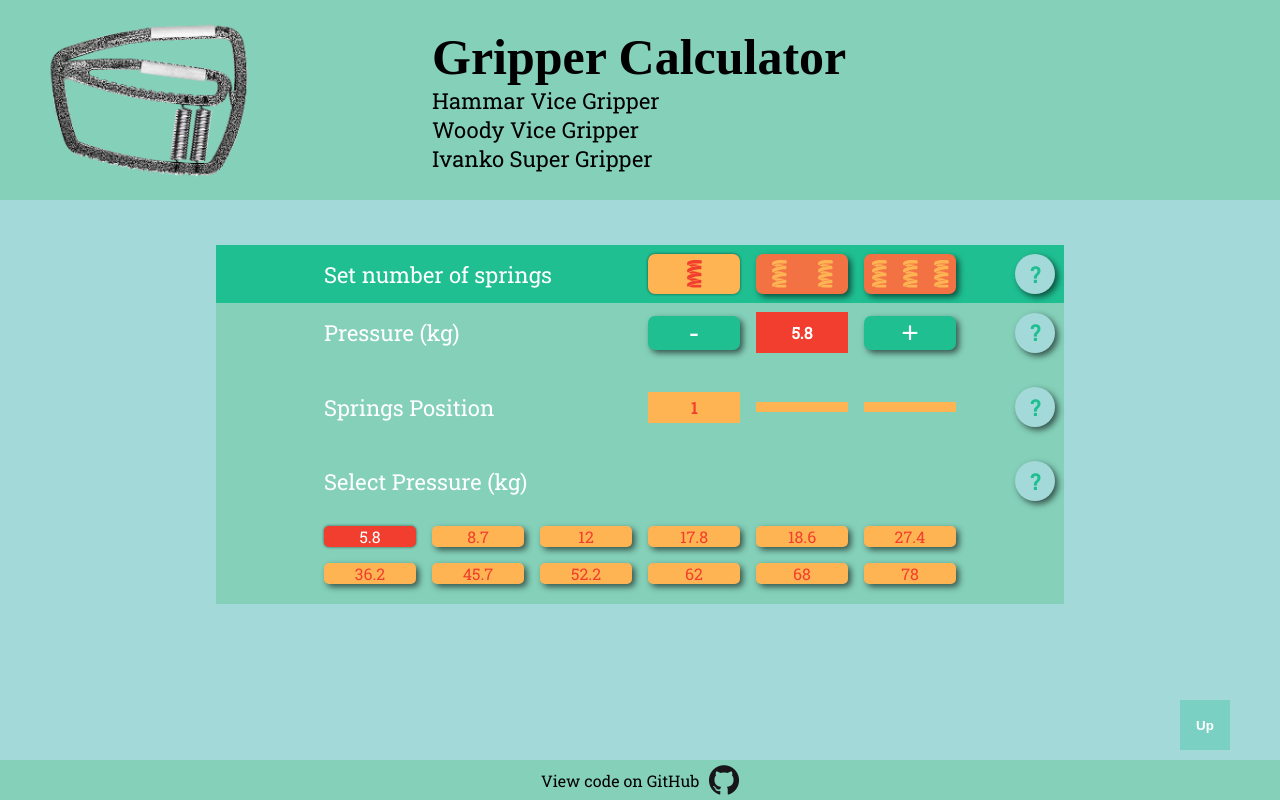
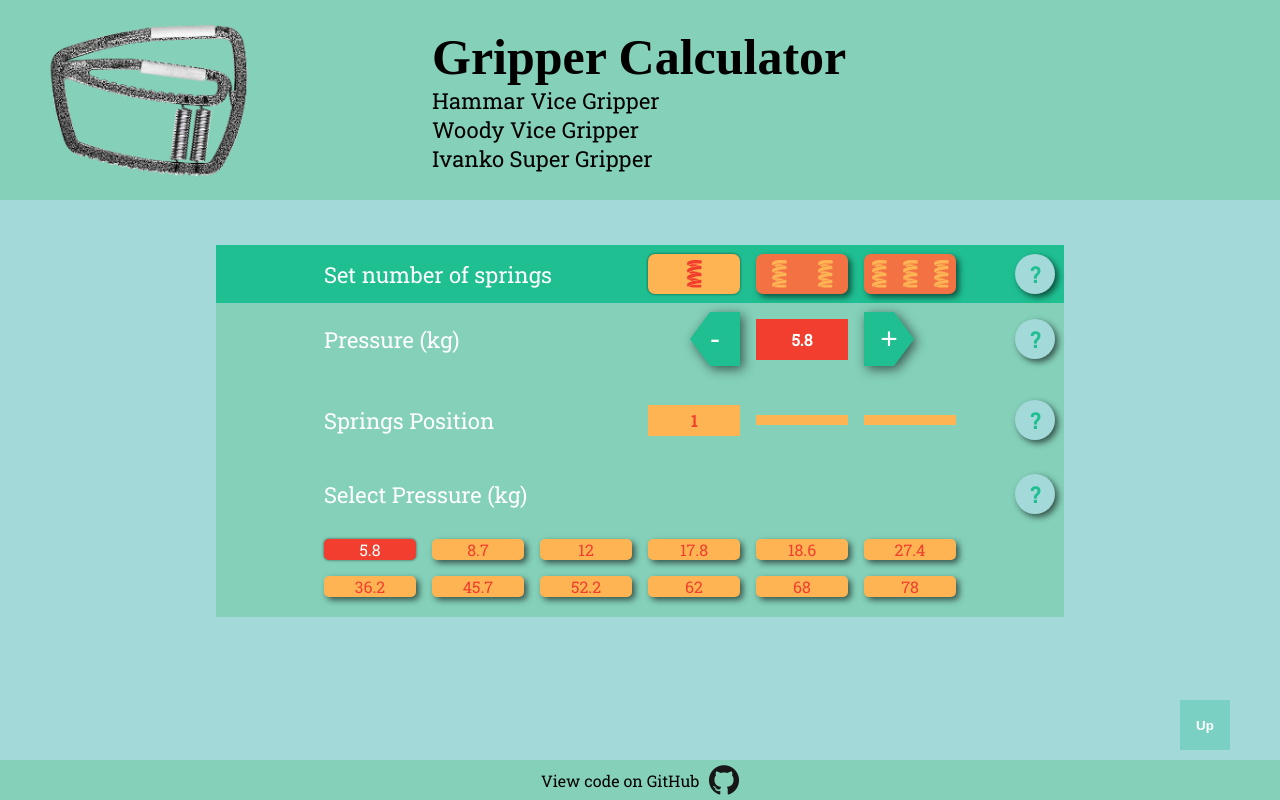
Before and after one commit to AlexanderPershin/gripper, a React (Create React App) app: page / in a window 1280 px wide. Built offline with nearby package versions, Linux system fonts and the light colour scheme; a web font is replaced by a local one.

Commit message:
plus/minus btn styles added

```diff
--- a/src/components/Caclulator.js
+++ b/src/components/Caclulator.js
@@ -313,19 +313,23 @@
           <div className='press'>
             <div className='press-label'>Pressure (kg)</div>
             <div className='press-value'>
+              <div className='btn-wrapper'>
                 <button
                   className='decrease-press-btn'
                   onClick={this.handleDecreasePressure}
                 >
                   -
                 </button>
+              </div>
               <div className='num'>{this.state.selectedPressure}</div>
+              <div className='btn-wrapper'>
                 <button
                   className='increase-press-btn'
                   onClick={this.handleIncreasePressure}
                 >
                   +
                 </button>
+              </div>
               <InfoBtn info='Select the pressure' />
             </div>
           </div>
--- a/src/sass/components/_calc.scss
+++ b/src/sass/components/_calc.scss
@@ -100,20 +100,48 @@
           font-weight: bold;
           padding: 10px 0;
         }
+        .btn-wrapper {
+          // justify-self: center;
+          filter: drop-shadow(3px 3px 6px rgba($color: #000000, $alpha: 0.6));
+          display: inline-flex;
+          justify-content: flex-start;
+          align-items: stretch;
+        }
         .increase-press-btn,
         .decrease-press-btn {
+          max-width: 50px;
+          flex: 1 1 20px;
+          padding: 10px;
           cursor: pointer;
           font-size: 30px;
           color: white;
           background: $color_3;
           border: none;
           outline: none;
-          border-radius: 7px;
-          box-shadow: 3px 3px 6px rgba($color: #000000, $alpha: 0.6);
+          display: flex;
+          justify-content: center;
+          align-items: center;
+        }
+        .decrease-press-btn {
+          margin-left: auto;
+        }
+        .btn-wrapper {
           &:active {
             color: $color_6;
-            box-shadow: 0 0 3px rgba($color: #000000, $alpha: 0.6);
+            filter: drop-shadow(0 0 3px rgba($color: #000000, $alpha: 0.6));
           }
+        }
+        .increase-press-btn {
+          clip-path: polygon(
+            100% 50%,
+            calc(100% - 20px) 100%,
+            0% 100%,
+            0% 0%,
+            calc(100% - 20px) 0%
+          );
+        }
+        .decrease-press-btn {
+          clip-path: polygon(20px 0%, 100% 0%, 100% 100%, 20px 100%, 0 50%);
         }
       }
     }
```
Lines whose indentation alone changed are shown as unchanged.
